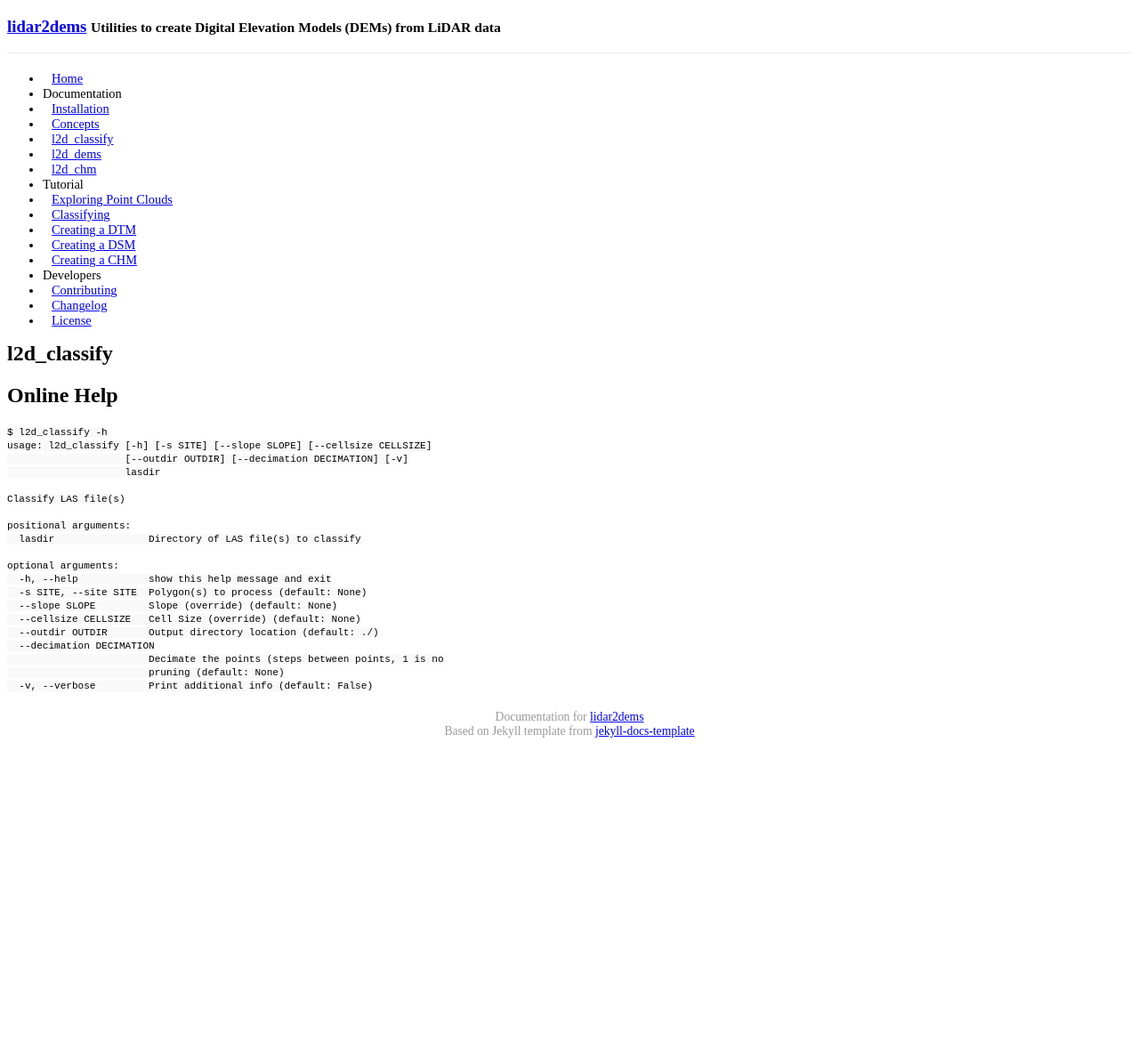
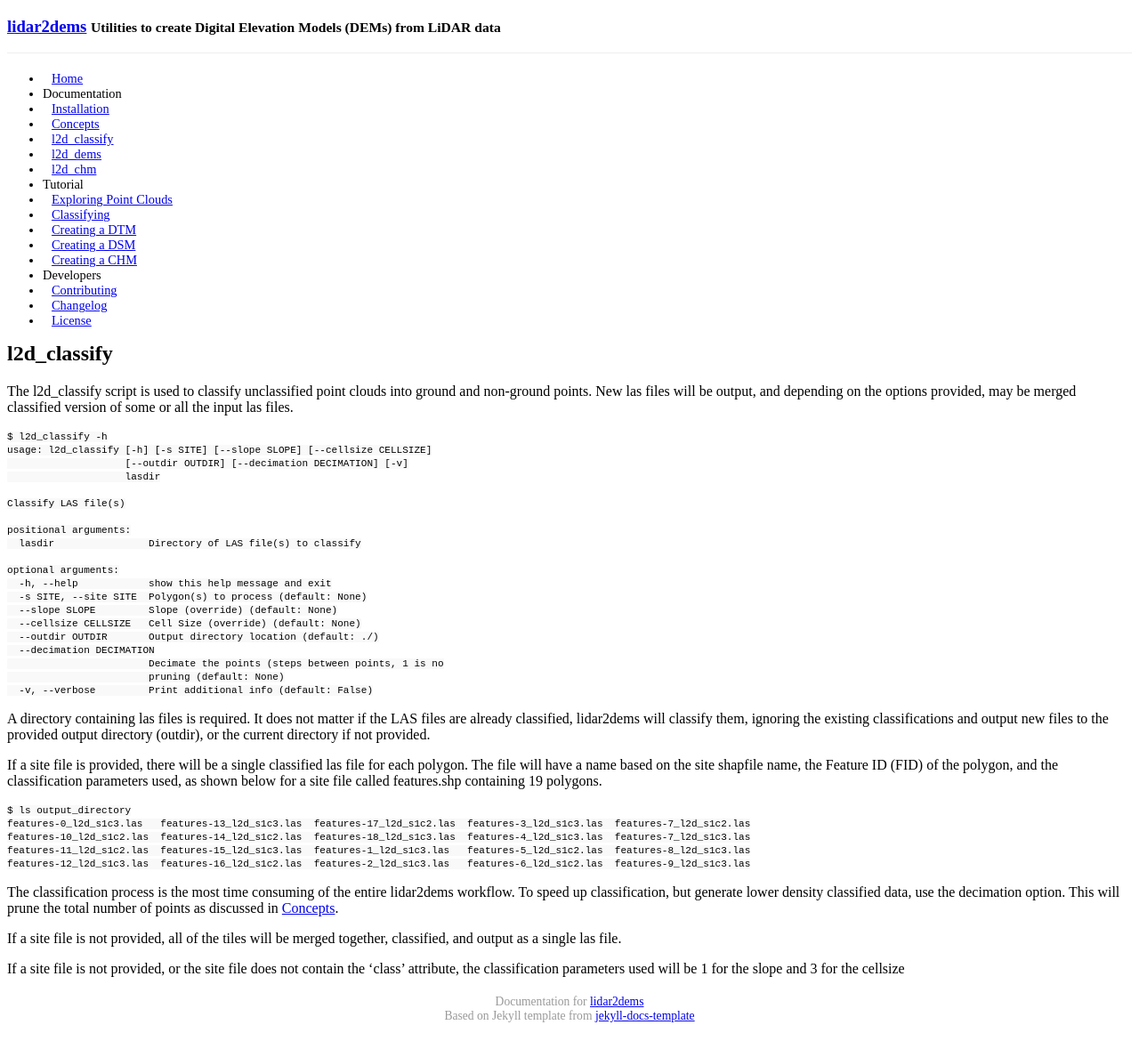
Before and after one commit to Applied-GeoSolutions/lidar2dems, a Jekyll site: the page built from _posts/2015-05-28-l2dclassify.md, in a window 1280 px wide. Shown: the whole page at 89% size. Built offline with Jekyll 4.4.1, drawn with Linux system fonts in a browser that asks for light colours; Markdown is read by kramdown in place of the engine named in the settings; a style sheet for code colours, icons or effects is not loaded; before the commit the page ends 900 px from its top, so only the background shows below that.

Commit message:
updated command docs

```diff
--- a/_posts/2015-05-28-l2dclassify.md
+++ b/_posts/2015-05-28-l2dclassify.md
@@ -6,7 +6,8 @@
 order: 2
 ---
 
-## Online Help
+The l2d_classify script is used to classify unclassified point clouds into ground and non-ground points. New las files will be output, and depending on the options provided, may be merged classified version of some or all the input las files.
+
 ~~~
 $ l2d_classify -h
 usage: l2d_classify [-h] [-s SITE] [--slope SLOPE] [--cellsize CELLSIZE]
@@ -29,3 +30,21 @@
                         pruning (default: None)
   -v, --verbose         Print additional info (default: False)
 ~~~
+
+A directory containing las files is required. It does not matter if the LAS files are already classified, lidar2dems will classify them, ignoring the existing classifications and output new files to the provided output directory (outdir), or the current directory if not provided.
+
+If a site file is provided, there will be a single classified las file for each polygon. The file will have a name based on the site shapfile name, the Feature ID (FID) of the polygon, and the classification parameters used, as shown below for a site file called features.shp containing 19 polygons.
+
+~~~
+$ ls output_directory
+features-0_l2d_s1c3.las   features-13_l2d_s1c3.las  features-17_l2d_s1c2.las  features-3_l2d_s1c3.las  features-7_l2d_s1c2.las
+features-10_l2d_s1c2.las  features-14_l2d_s1c2.las  features-18_l2d_s1c3.las  features-4_l2d_s1c3.las  features-7_l2d_s1c3.las
+features-11_l2d_s1c2.las  features-15_l2d_s1c3.las  features-1_l2d_s1c3.las   features-5_l2d_s1c2.las  features-8_l2d_s1c3.las
+features-12_l2d_s1c3.las  features-16_l2d_s1c2.las  features-2_l2d_s1c3.las   features-6_l2d_s1c2.las  features-9_l2d_s1c3.las
+~~~
+
+The classification process is the most time consuming of the entire lidar2dems workflow.  To speed up classification, but generate lower density classified data, use the decimation option. This will prune the total number of points as discussed in [Concepts](concepts).
+
+If a site file is not provided, all of the tiles will be merged together, classified, and output as a single las file.
+
+If a site file is not provided, or the site file does not contain the 'class' attribute, the classification parameters used will be 1 for the slope and 3 for the cellsize
```
Also changed, not shown: _posts/2015-05-28-l2ddems.md (+6 -7 lines).
